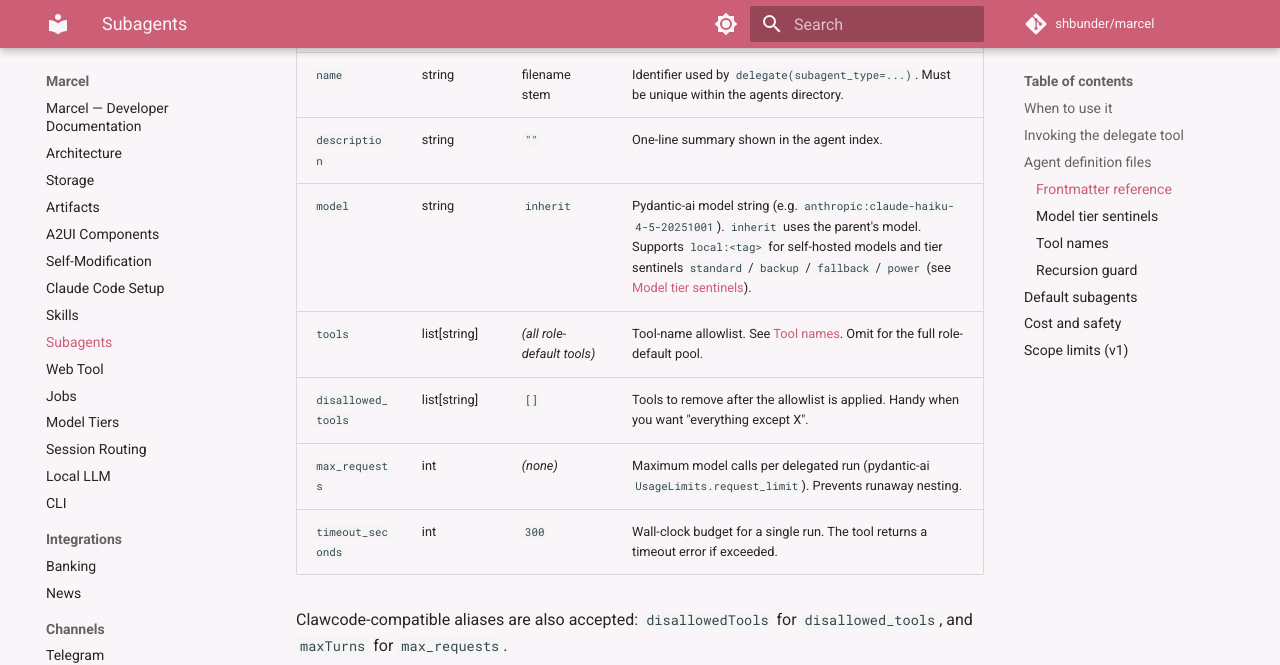
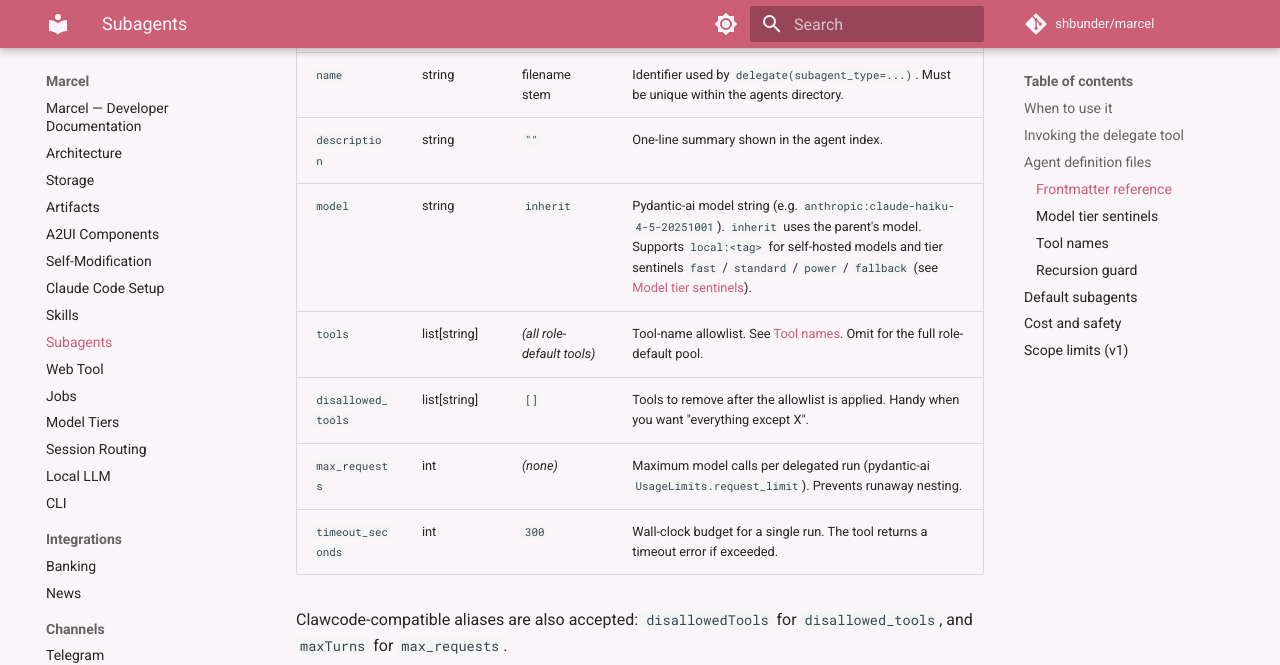
Before and after one commit to shbunder/marcel, an MkDocs documentation site: the page built from docs/subagents.md, in a window 1280 px wide and 900 px high, scrolled down 2123 px. Shown: the top 665 px of the window. Built offline with MkDocs 1.6.1 and Material for MkDocs 9.7.7, drawn with Linux system fonts in a browser that asks for light colours; comment, search, counter and statistics services are not loaded.

Commit message:
🔧 [ISSUE-e0db47] impl: clean up stale MARCEL_BACKUP_MODEL references
Pre-close verifier flagged four live references to the removed env var
in docs/subagents.md (sentinel enumeration still listed `backup` and
was missing `fast`) and in test docstrings/comments under tests/harness
and tests/jobs. None were breaking-change callouts — all now match the
new per-tier naming.

Co-Authored-By: Claude Opus 4.7 <noreply@anthropic.com>

```diff
--- a/docs/subagents.md
+++ b/docs/subagents.md
@@ -97,7 +97,7 @@ goes entirely to its own specialized instructions.
 |-----|------|---------|---------|
 | `name` | string | filename stem | Identifier used by `delegate(subagent_type=...)`. Must be unique within the agents directory. |
 | `description` | string | `""` | One-line summary shown in the agent index. |
-| `model` | string | `inherit` | Pydantic-ai model string (e.g. `anthropic:claude-haiku-4-5-20251001`). `inherit` uses the parent's model. Supports `local:<tag>` for self-hosted models and tier sentinels `standard` / `backup` / `fallback` / `power` (see [Model tier sentinels](#model-tier-sentinels)). |
+| `model` | string | `inherit` | Pydantic-ai model string (e.g. `anthropic:claude-haiku-4-5-20251001`). `inherit` uses the parent's model. Supports `local:<tag>` for self-hosted models and tier sentinels `fast` / `standard` / `power` / `fallback` (see [Model tier sentinels](#model-tier-sentinels)). |
 | `tools` | list[string] | *(all role-default tools)* | Tool-name allowlist. See [Tool names](#tool-names). Omit for the full role-default pool. |
 | `disallowed_tools` | list[string] | `[]` | Tools to remove after the allowlist is applied. Handy when you want "everything except X". |
 | `max_requests` | int | *(none)* | Maximum model calls per delegated run (pydantic-ai `UsageLimits.request_limit`). Prevents runaway nesting. |
```
Also changed, not shown: 2 other files.
